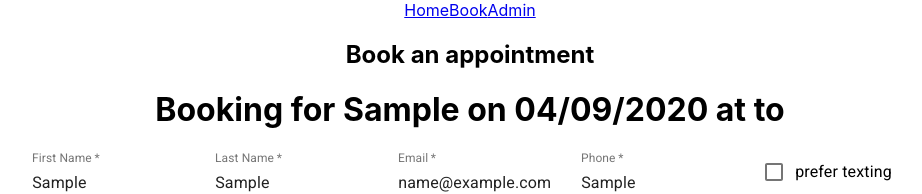
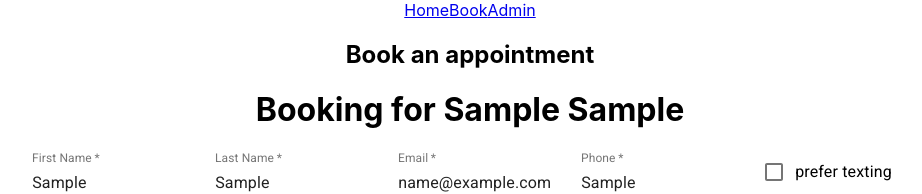
Before and after one commit to julienguyenn/car-detailing-site, a React (Create React App) app in the folder client/: page /book in a window 1280 px wide. Both pictures are taken after typing "Sample", "Sample", "name@example.com", "Sample" into the empty fields and a click on the button "SUBMIT". Shown: the top 194 px of the page, without its empty margins (170-1092 px from the left). Built offline with nearby package versions, Linux system fonts and the light colour scheme; no server answers.

Commit message:
completed confirmation message

```diff
--- a/client/src/booking/BookingForm.js
+++ b/client/src/booking/BookingForm.js
@@ -4,6 +4,7 @@ import BookingDetails from './BookingDetails';
 import useAppointmentData from '../hooks/useAppointmentData';
 import Button from '@material-ui/core/Button';
 import { format, getYear } from 'date-fns';
+import numToTime from '../helpers/numToTime';
 
 
 export default function BookingForm() {
@@ -39,7 +40,16 @@ export default function BookingForm() {
   return (
     <div>
       <h2>Book an appointment</h2>
-      <h1>Booking {bookingInput.serviceInfo.service_name} for {clientInputs.first_name} on {format(bookingInput.date, 'MM/dd/yyyy')} at {bookingInput.startTime} to {bookingInput.endTime}</h1>
+      <h1>{clientInputs.first_name &&
+            <span> Booking { bookingInput.serviceInfo.service_name } for { clientInputs.first_name } {clientInputs.last_name }
+            { bookingInput.serviceInfo.service_name &&
+              <span> on {format(bookingInput.date, 'MM/dd/yyyy')}
+              {bookingInput.startTime &&
+                <span> at {numToTime(bookingInput.startTime)} to {numToTime(bookingInput.endTime)}.</span>}
+              </span>}
+            </span>
+          }
+      </h1>
       <ClientInfo clientInputs={clientInputs} changeInputs={changeInputs}/>
       <BookingDetails
         bookingInput={bookingInput}
--- a/client/src/booking/SingleTimeSlot.js
+++ b/client/src/booking/SingleTimeSlot.js
@@ -1,8 +1,8 @@
 import React from 'react';
-
+import numToTime from '../helpers/numToTime';
 export default function SingleTimeSlot({ start, end, bookSlot }) {
-  const formattedStart = Number(start) % 1 === 0.5 ? `${Number(start) - 0.5}:30` : `${Number(start)}:00`;
-  const formattedEnd = Number(end) % 1 === 0.5 ? `${Number(end) - 0.5}:30` : `${Number(end)}:00`;
+  const formattedStart = numToTime(start);
+  const formattedEnd = numToTime(end);
   return (
     <button onClick={bookSlot} value={`${start}-${end}`}>
       {formattedStart} to {formattedEnd}
--- /dev/null
+++ b/client/src/helpers/numToTime.js
@@ -0,0 +1,3 @@
+export default function numToTime(num) {
+  return Number(num) % 1 === 0.5 ? `${Number(num) - 0.5}:30` : `${Number(num)}:00`;
+}
```
